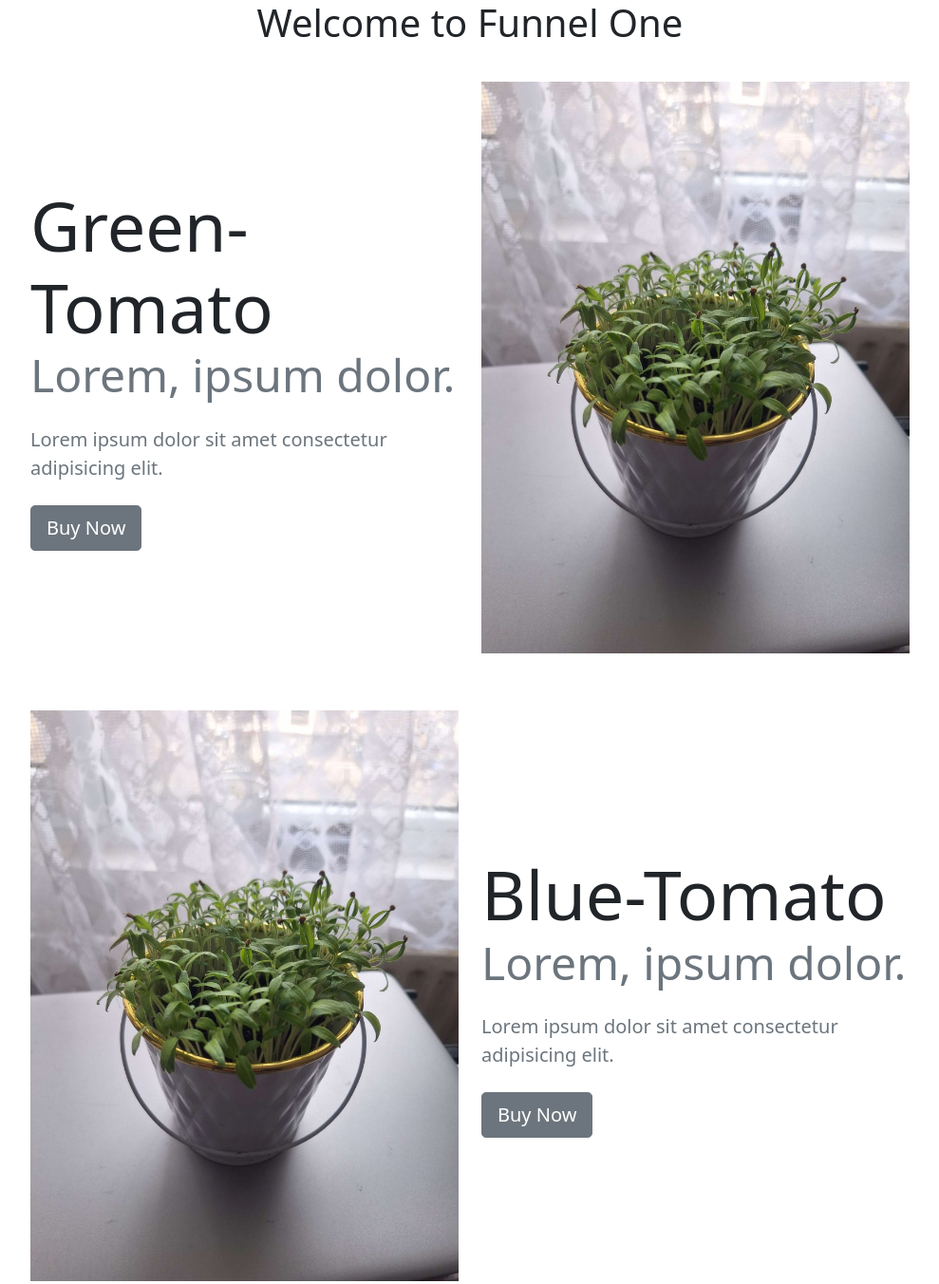
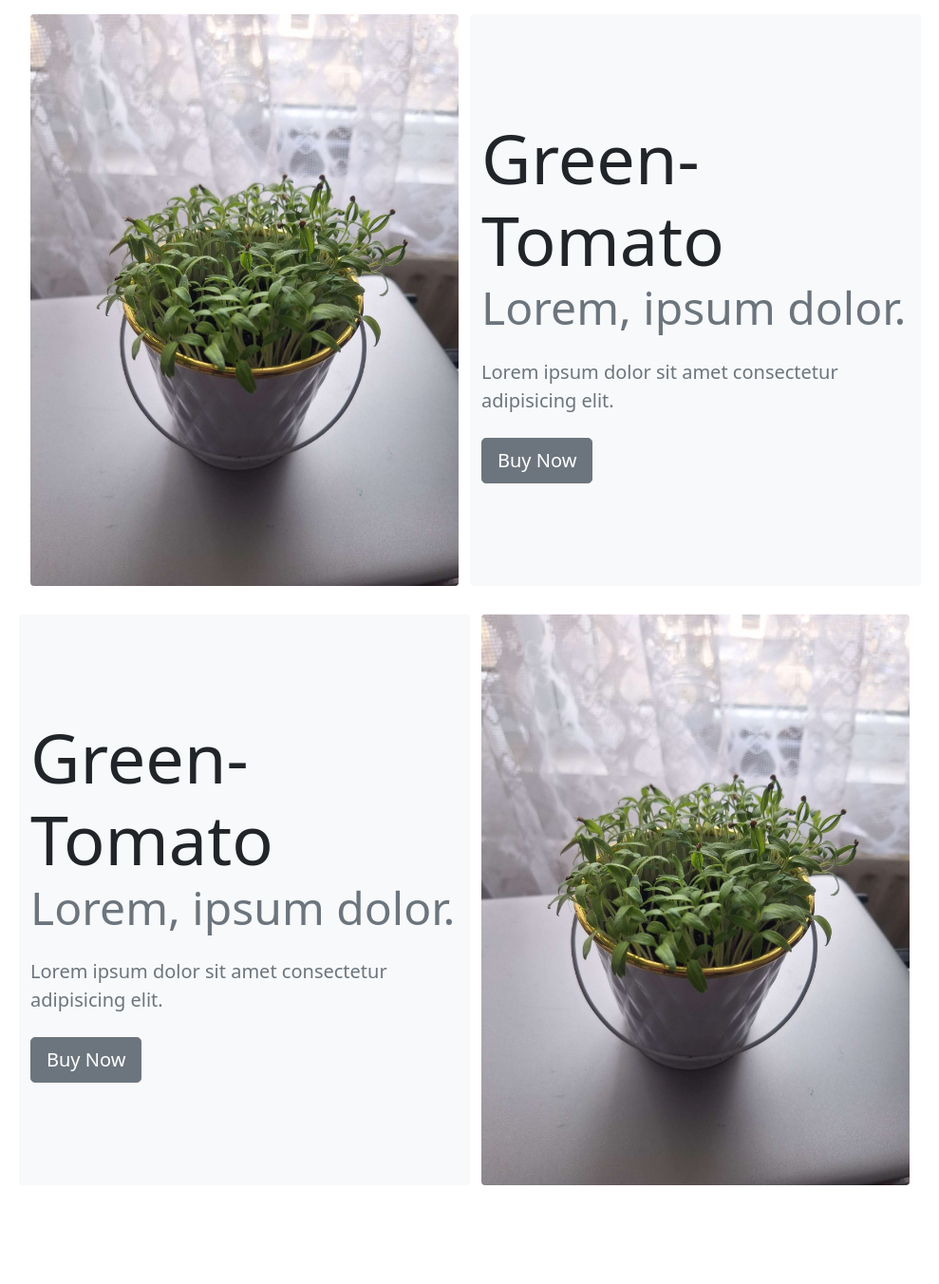
Before and after one commit to matosauer/FunnelOne, a plain HTML site: page mockup/index.htm in a window 1280 px wide. Shown: the whole page at 95% size, without its empty margins (145-1134 px from the left). After the commit the page ends 1263 px from the top, so only its background shows below. Drawn offline with nearby package versions, Linux system fonts and the light colour scheme.

Commit message:
Refactor HTML structure and styles for Funnel One mockup

```diff
--- a/mockup/index.htm
+++ b/mockup/index.htm
@@ -7,53 +7,51 @@
     <link href="https://cdn.jsdelivr.net/npm/bootstrap@5.0.2/dist/css/bootstrap.min.css" rel="stylesheet" integrity="sha384-EVSTQN3/azprG1Anm3QDgpJLIm9Nao0Yz1ztcQTwFspd3yD65VohhpuuCOmLASjC" crossorigin="anonymous">
     <style>
       section{
-        padding: 30px 0;
+        padding: 15px 0;
       }
     </style>
 </head>
 <body>
 
-    <h1 class="text-center">Welcome to Funnel One</h1>
-
-    <section id="intro">
-        <div class="container-lg">
-            <div class="row g-4 justify-content-center align-items-center">
-                <div class="col-md-5 text-center text-md-start">
-                    <h1>
-                        <div class="display-2">Green-Tomato</div>
-                        <div class="display-5 text-muted">Lorem, ipsum dolor.</div>
-                    </h1>
-                    <p class="lead my-4 text-muted">Lorem ipsum dolor sit amet consectetur adipisicing elit.</p>
-                    <a href="#pricing" class="btn btn-secondary btn-lg">Buy Now</a>
-                </div>
-                <div class="col-md-5 text-center">
-                  <span class="tt" data-bs-placement="bottom" title="Lorem ipsum dolor sit amet.">
-                    <img src="/assets/domati.png" class="img-fluid" alt="ebook cover">
-                  </span>
-                </div>
-            </div>
+  <div class="container-lg">
+    <section id="super-1">
+      <div class="row justify-content-center">
+        <div class="col-md-5 rounded">
+          <img src="/assets/domati.png" class="img-fluid rounded" alt="Green-Tomato">
         </div>
+        <div class="col-md-5 rounded bg-light
+              d-flex align-items-center justify-content-center">
+          <div class="text-center text-md-start py-3">
+            <h1>
+              <div class="display-2">Green-Tomato</div>
+              <div class="display-5 text-muted">Lorem, ipsum dolor.</div>
+            </h1>
+            <p class="lead my-4 text-muted">Lorem ipsum dolor sit amet consectetur adipisicing elit.</p>
+            <a href="#pricing" class="btn btn-secondary btn-lg">Buy Now</a>
+          </div>
+        </div>
+      </div>
     </section>
 
-    <section id="second">
-      <div class="container-lg">
-        <div class="row justify-content-center align-items-center">
-          <div class="col-md-5 text-center">
-            <span class="tt" data-bs-placement="bottom" title="Lorem ipsum dolor sit amet.">
-              <img src="/assets/domati.png" class="img-fluid" alt="ebook cover">
-            </span>
-          </div>
-          <div class="col-md-5 text-center text-md-start">
-              <h1>
-                  <div class="display-2">Blue-Tomato</div>
-                  <div class="display-5 text-muted">Lorem, ipsum dolor.</div>
-              </h1>
-              <p class="lead my-4 text-muted">Lorem ipsum dolor sit amet consectetur adipisicing elit.</p>
-              <a href="#pricing" class="btn btn-secondary btn-lg">Buy Now</a>
+    <section id="super-2">
+      <div class="row justify-content-center">
+        <div class="col-md-5 order-md-2 rounded">
+          <img src="/assets/domati.png" class="img-fluid rounded" alt="Green-Tomato">
+        </div>
+        <div class="col-md-5 rounded bg-light order-md-1
+              d-flex align-items-center justify-content-center">
+          <div class="text-center text-md-start py-3">
+            <h1>
+              <div class="display-2">Green-Tomato</div>
+              <div class="display-5 text-muted">Lorem, ipsum dolor.</div>
+            </h1>
+            <p class="lead my-4 text-muted">Lorem ipsum dolor sit amet consectetur adipisicing elit.</p>
+            <a href="#pricing" class="btn btn-secondary btn-lg">Buy Now</a>
           </div>
         </div>
-    </div>
+      </div>
     </section>
+  </div>
 
     <script src="https://cdn.jsdelivr.net/npm/bootstrap@5.0.2/dist/js/bootstrap.bundle.min.js" integrity="sha384-MrcW6ZMFYlzcLA8Nl+NtUVF0sA7MsXsP1UyJoMp4YLEuNSfAP+JcXn/tWtIaxVXM" crossorigin="anonymous"></script>
 </body>
```
